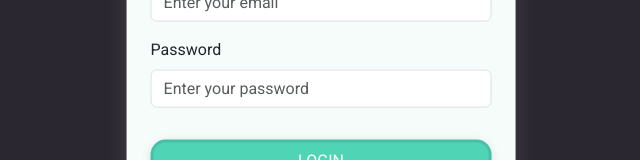
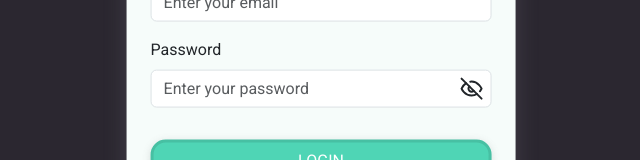
Before and after one commit to Nestor162/SkillTrade-Capstone-Project-Frontend, a React (Vite) app: page / in a window 1280 px wide. Shown: the part 381-541 px from the top of the page, without its empty margins (319-959 px from the left). Built offline with nearby package versions, Linux system fonts and the light colour scheme; the HTML template or start-up script is replaced by a standard one.

Commit message:
Add icon to show/hide password in login page

```diff
--- a/src/components/auth/LoginForm.jsx
+++ b/src/components/auth/LoginForm.jsx
@@ -1,3 +1,4 @@
+import { Eye, EyeOff } from 'lucide-react'
 import { useState } from 'react'
 import Button from 'react-bootstrap/Button'
 import Form from 'react-bootstrap/Form'
@@ -13,6 +14,9 @@ function LoginForm() {
     userLoginPayload.password = password
     console.log(userLoginPayload)
   }
+
+  // ---- PASSWORD SHOW/HIDE ----
+  const [hidePassword, setHidePassword] = useState(true)
 
   return (
     <Form className='d-flex flex-column mx-4 mt-4' onSubmit={handleSubmit}>
@@ -30,14 +34,24 @@ function LoginForm() {
 
       <Form.Group className='mb-3' controlId='formBasicPassword'>
         <Form.Label>Password</Form.Label>
+        <div className='position-relative'>
           <Form.Control
-          type='password'
+            type={hidePassword ? 'password' : 'text'}
             placeholder='Enter your password'
             onChange={event => {
               setPassword(event.target.value)
             }}
             value={password}
           />
+          <Eye
+            className={hidePassword ? 'd-none' : 'position-absolute top-50 end-0 translate-middle-y me-2'}
+            onClick={() => setHidePassword(true)}
+          />
+          <EyeOff
+            className={hidePassword ? 'position-absolute top-50 end-0 translate-middle-y me-2' : 'd-none'}
+            onClick={() => setHidePassword(false)}
+          />
+        </div>
       </Form.Group>
       <Button type='submit' className='mt-3 main-btn'>
         LOGIN
```
Lines whose indentation alone changed are shown as unchanged.
